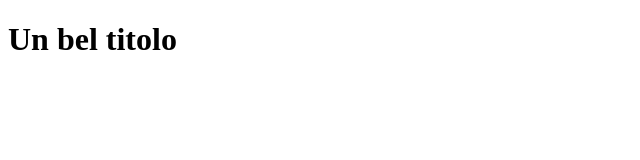
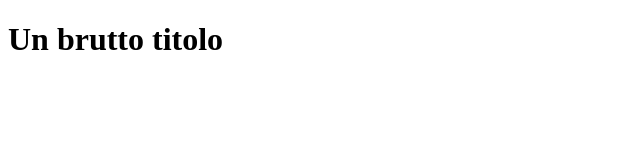
Before and after one commit to GiovanniT94/livecoding-1, a plain HTML site: page index.html in a window 1280 px wide. Shown: the whole page, without its empty margins (0-640 px from the left). Drawn offline with Linux system fonts and the light colour scheme.

Commit message:
changed title

```diff
--- a/index.html
+++ b/index.html
@@ -7,6 +7,6 @@
     <title>Document</title>
 </head>
 <body>
-    <h1>Un bel titolo</h1>
+    <h1>Un brutto titolo</h1>
 </body>
 </html>
```
